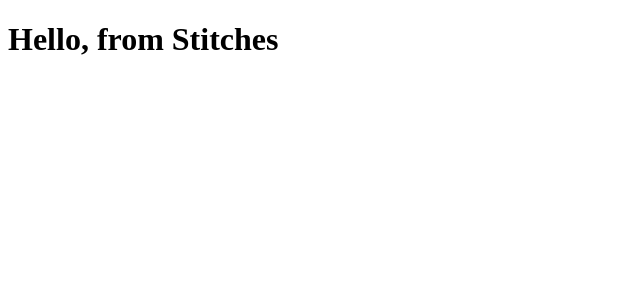
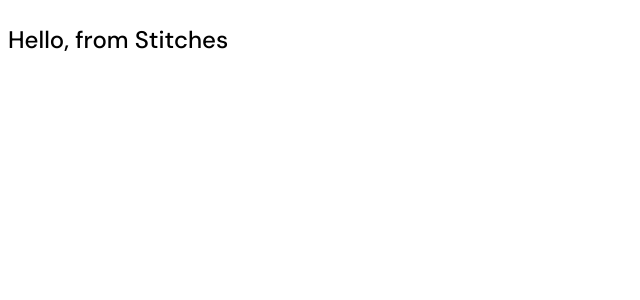
Before and after one commit to oigabrielteodoro/gabrielteodoro.com, a Next.js app: page / in a window 1280 px wide. Shown: the top 300 px of the page, without its empty margins (0-640 px from the left). Built offline with nearby package versions, Linux system fonts and the light colour scheme.

Commit message:
feat: add typography component

```diff
--- a/src/pages/_document.tsx
+++ b/src/pages/_document.tsx
@@ -1,5 +1,6 @@
 import React from "react";
 import NextDocument, { Html, Head, Main, NextScript } from "next/document";
+
 import { getCssText } from "~/../stitches.config";
 
 export default class Document extends NextDocument {
--- a/src/pages/index.tsx
+++ b/src/pages/index.tsx
@@ -1,3 +1,9 @@
+import { Typography } from "~/ui";
+
 export default function Home() {
-  return <h1>Hello, from Stitches</h1>;
+  return (
+    <Typography type="title" weight="regular">
+      Hello, from Stitches
+    </Typography>
+  );
 }
--- /dev/null
+++ b/src/ui/Typography/Typography.tsx
@@ -0,0 +1,56 @@
+import { styled } from "~/../stitches.config";
+
+export const Typography = styled("p", {
+  fontFamily: "$text",
+  color: "$black",
+
+  defaultVariants: {
+    type: "default",
+    weight: "regular",
+  },
+  variants: {
+    type: {
+      title: {
+        fontFamily: "$title",
+        fontSize: "$6",
+        fontWeight: "700",
+      },
+      subtitle: {
+        fontFamily: "$title",
+        fontSize: "$5",
+        fontWeight: "700",
+      },
+      large: {
+        fontFamily: "$text",
+        fontSize: "$4",
+        fontWeight: "400",
+      },
+      default: {
+        fontFamily: "$text",
+        fontSize: "$3",
+        fontWeight: "400",
+      },
+      small: {
+        fontFamily: "$text",
+        fontSize: "$2",
+        fontWeight: "400",
+      },
+      disclaimer: {
+        fontFamily: "$text",
+        fontSize: "$1",
+        fontWeight: "400",
+      },
+    },
+    weight: {
+      regular: {
+        fontWeight: "400",
+      },
+      medium: {
+        fontWeight: "500",
+      },
+      bold: {
+        fontWeight: "700",
+      },
+    },
+  },
+});
--- /dev/null
+++ b/src/ui/Typography/index.ts
@@ -0,0 +1 @@
+export * from "./Typography";
--- /dev/null
+++ b/src/ui/index.ts
@@ -0,0 +1 @@
+export * from "./Typography";
```
